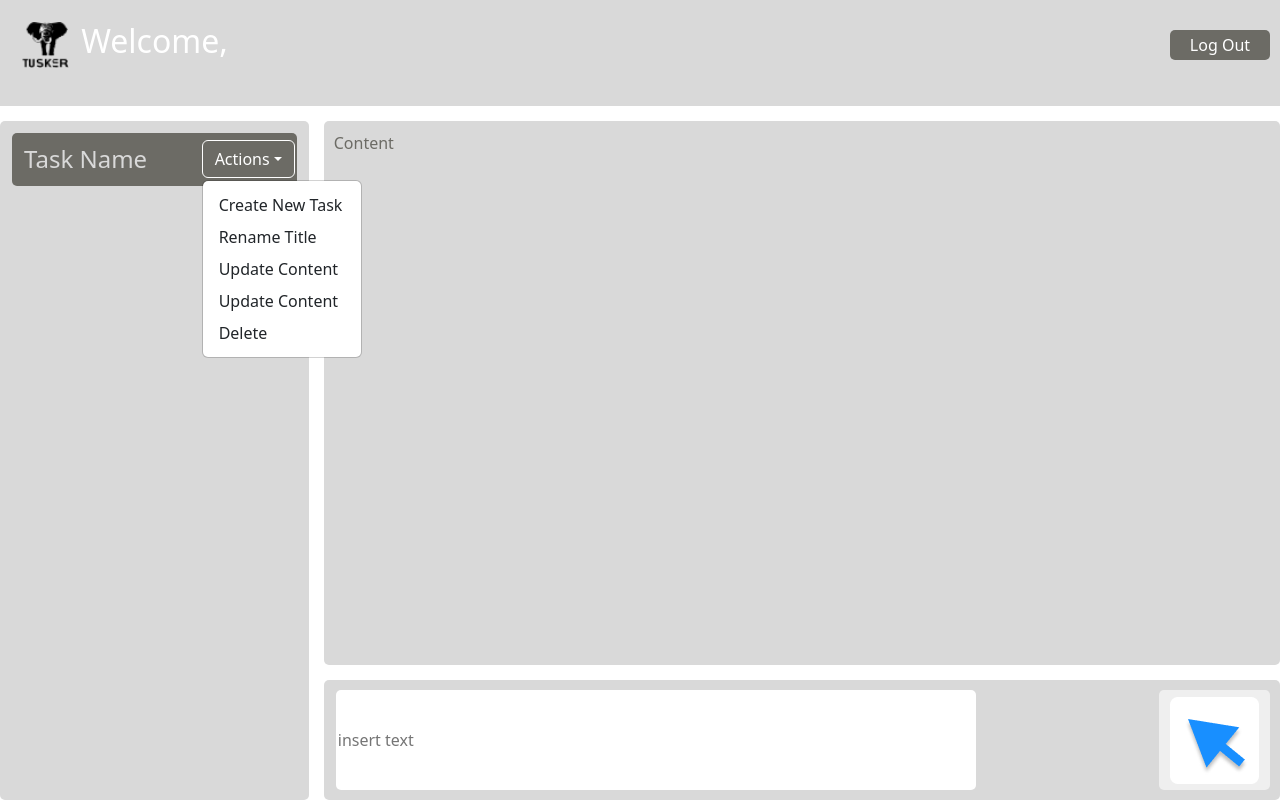
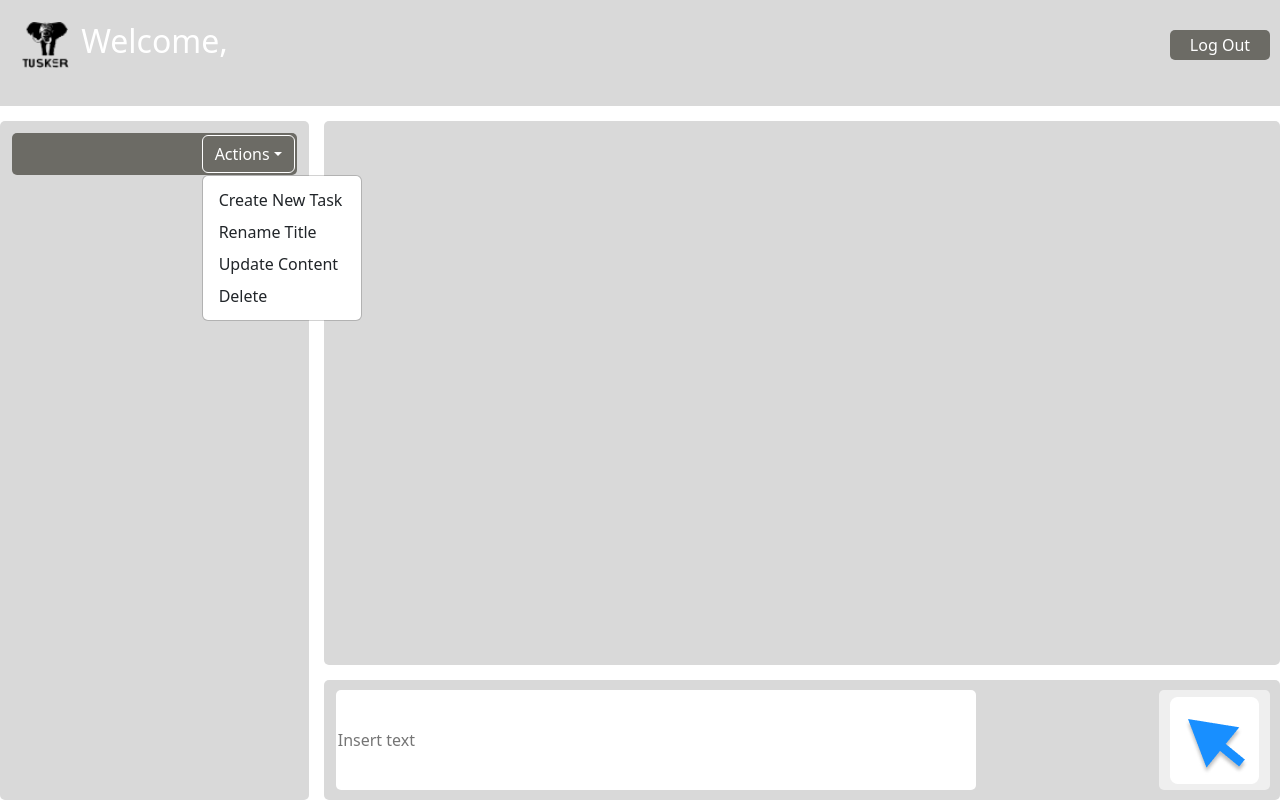
Before and after one commit to Ramis-alt/module-4-final, a React (Vite) app: page /main in a window 1280 px wide. Both pictures are taken after a click on the button "Actions". Built offline with nearby package versions, Linux system fonts and the light colour scheme.

Commit message:
Made changes to rendering logic as well as passed some functions to the parent component

```diff
--- a/src/assets/components/DropdownMenu.jsx
+++ b/src/assets/components/DropdownMenu.jsx
@@ -1,52 +1,21 @@
 import React from 'react';
 import Dropdown from 'react-bootstrap/Dropdown';
-import { deleteTask, updateTask, createTask, getTasks } from '../../ApiServices/TasksService';
 
-//the DropdownMenu function will make HTTP requests to the backend
-//and return the data to the user
+function DropdownMenu({ taskId, props }) {
+  // const [selectedAction, setSelectedAction] = useState(null);
 
-function DropdownMenu({ taskId }) {
-//fetches the tasks
-  const handleFetchedTasks = async () => {
+  // Function to delete the task
+  const handleDeleteTask = async () => {
     try {
-      await getTasks();
-    } catch (error) {
-      console.error('Error fetching tasks:', error);
-    }
-  };
-//creates new content for the task
-  const handleNewContentTask = async () => {
-    try {
-      await createTask(taskId);
-    } catch (error) {
-      console.error('Error creating task:', error);
-    }
-  };
-
-//deletes content and title for the task
-  const handleDeletedTask = async () => {
-    try {
-      await deleteTask(taskId);
+      // Make a DELETE request to delete the task
+      await fetch(`/delete_content/${taskId}`, {
+        method: 'DELETE',
+      });
     } catch (error) {
       console.error('Error deleting task:', error);
     }
   };
-//updates the content for the task. Will need to be tied to the input field in the Footer.jsx
-  const handleUpdatedTask = async () => {
-    try {
-      await updateTask(taskId);
-    } catch (error) {
-      console.error('Error updating task:', error);
-    }
-  };
-//renames the title for the task. Will need to be tied to the input field in the Footer.jsx
-  const handleRenamedTask = async () => {
-    try {
-      await updateTask(taskId);
-    } catch (error) {
-      console.error('Error renaming task:', error);
-    }
-  };
+
   return (
     <Dropdown className='fixed--button'>
       <Dropdown.Toggle variant="Primary" id="dropdown-basic">
@@ -54,11 +23,10 @@ function DropdownMenu({ taskId }) {
       </Dropdown.Toggle>
 
       <Dropdown.Menu>
-        <Dropdown.Item href="#/action-1" onClick={handleFetchedTasks}>Create New Task</Dropdown.Item>
-        <Dropdown.Item href="#/action-2" onClick={handleRenamedTask}>Rename Title</Dropdown.Item>
-        <Dropdown.Item href="#/action-3" onClick={handleUpdatedTask}>Update Content</Dropdown.Item>
-        <Dropdown.Item href="#/action-4" onClick={handleNewContentTask}>Update Content</Dropdown.Item>
-        <Dropdown.Item href="#/action-5" onClick={handleDeletedTask}>Delete</Dropdown.Item>
+        <Dropdown.Item href="#/action-1" onClick={() =>setSelectedAction('create')}>Create New Task</Dropdown.Item>
+        <Dropdown.Item href="#/action-2" onClick={() =>setSelectedAction('rename')}>Rename Title</Dropdown.Item>
+        <Dropdown.Item href="#/action-3" onClick={() =>setSelectedAction('update')}>Update Content</Dropdown.Item>
+        <Dropdown.Item href="#/action-4" onClick={() =>handleDeleteTask}>Delete</Dropdown.Item>
       </Dropdown.Menu>
     </Dropdown>
   );
--- a/src/assets/components/Footer.jsx
+++ b/src/assets/components/Footer.jsx
@@ -1,24 +1,54 @@
 import React from 'react'
+import { useState } from 'react'
 
 //the footer will make HTTP requests to the backend and update the data
 //it will also rename the sidebar elements
 
+//the footer will have conditional statements based on the dropdown menu
+//the footer will have a button that will submit the data to the backend
 
-const Footer = () => {
+const Footer = ({ handleCreateTask, handleRenameTask, handleUpdateContent }) => {
+  const [selectedAction, setSelectedAction] = useState(null);
+  const [inputValue, setInputValue] = useState('');
+
+  const handleSubmit = (e) => {
+    e.preventDefault();
+    switch (selectedAction) {
+      case 'create':
+        handleCreateTask(inputValue);
+        break;
+      case 'rename':
+        handleRenameTask(inputValue);
+        break;
+      case 'update':
+        handleUpdateContent(inputValue);
+        break;
+      default:
+        break;
+    }
+    setInputValue('');
+  };
+
   return (
     <footer className='footer--container--edit'>
       <div className='form--container'>
-    <form className='form--edit'>
+        <form className='form--edit' onSubmit={handleSubmit}>
           <label></label>
-        <input className='input--footer' type='text' placeholder='insert text'></input>
+          <input
+            className='input--footer'
+            type='text'
+            placeholder='Insert text'
+            value={inputValue}
+            onChange={(e) => setInputValue(e.target.value)}
+          />
         </form>
       </div>
       <div className="button--footer--container">
-    <button className='footer--button'><img className='image--footer--edit' src='./src/images/Submitblue-button.png'/></button>
+        <button type="submit" form="form--edit" className='footer--button'><img className='image--footer--edit' src='./src/images/Submitblue-button.png'/></button>
       </div>
+    </footer>
+  );
+};
 
-</footer>
-  )
-}
 
 export default Footer
--- a/src/assets/components/MainContent.jsx
+++ b/src/assets/components/MainContent.jsx
@@ -4,10 +4,10 @@ import 'popper.js';
 import 'bootstrap';
 
 //the content here will update based on the sidebar selection and the backend
-const MainContent = () => {
+const MainContent = ({ content }) => {
   return (
     <main>
-        <p className='content--edit'>Content</p>
+        {content && <p className='content--edit'>{content}</p>}
     </main>
   )
 }
--- a/src/assets/components/Sidebar.jsx
+++ b/src/assets/components/Sidebar.jsx
@@ -13,61 +13,21 @@ import DropdownMenu from './DropdownMenu';
 //each of the h3 elements will be update through useState and the backend
 
 const Sidebar = () => {
-  // const [newTitleValue, setNewTitleValue] = useState('');
-  // const [editTitleId, setEditTitleId] = useState('null');
-  // const [currentTitleEditing, setCurrentTitleEditing] = useState('');
 
-  // const [titulo, setTitulo] = useState('');
 
-  // useEffect(() => {
-  //   const fetchUser = async () => {
-  //     const user = await getUser();
-  //     console.log(user);
-  //   }
-  //   fetchUser();
-  // }, [])
-
-//   useEffect(() => {
-//     fetchTasks();
-//   }, []);
-
-//   const fetchTasks = async () => {
-//     const tasks = await getTasks();
-//     setTitulo(tasks.title);
-//   }
-
-//  const handleCreatedTitle = async () => {
-//     await createTask({ newTitleValue });
-//     fetchTasks();
-//  }
-
-//  const handleDeletedTitle = async (id) => {
-//     await deleteTask(id);
-//     fetchTasks();
-//   }
-
-  const handleUpdateTitle = async (id) => {
-    await updateTask({ id, title: currentTitleEditing });
-    setEditTitleId(null);
-    fetchTasks();
-  }
-  // create a state for the sidebar
-  // const {open, setOpen} = React.useState(false)
-  // console.log(open)
   return (
-
     <aside>
       <div className='side--content'>
         <div className='sidebar--edit'>
-          <h4 className='tasks--edit'>Task Name</h4>
+          <h4 className='tasks--edit'>{}</h4>
         </div>
         <div className='sidebar--dropdown'>
-          <DropdownMenu/>
+          <DropdownMenu />
         </div>
       </div>
     </aside>
-
-  )
+  );
 }
 
+
 export default Sidebar
--- a/src/assets/components/pages/MainPage.jsx
+++ b/src/assets/components/pages/MainPage.jsx
@@ -1,14 +1,67 @@
-import { useState, useEffect } from 'react'
+// import { useState, useEffect } from 'react'
 import React from 'react'
 import Navbar from '../Navbar'
 import Sidebar from '../Sidebar'
 import MainContent from '../MainContent'
 import Footer from '../Footer'
-import { Link } from 'react-router-dom'
-// import {createTask, getTasks, deleteTask, updateTask} from '../../ApiServices/TasksService'
-// import { getUser } from '../../../ApiServices/UserService'
+// import { Link } from 'react-router-dom'
 
-const MainPage = () => {
+
+const MainPage = ({ taskId }) => {
+
+    const handleCreateTask = async () => {
+        try {
+          await fetch('/user-new-content', {
+            method: 'POST',
+            headers: {
+              'Content-Type': 'application/json',
+            },
+            body: JSON.stringify({
+              newContentValue: '', // Set default content value here
+              newDateValue: new Date().toISOString(), // Set default date value here
+            }),
+          });
+        } catch (error) {
+          console.error('Error creating task:', error);
+        }
+      };
+
+      // Function to rename the title of the task
+      const handleRenameTask = async () => {
+        try {
+          // Make a PUT request to update the title of the task
+          await fetch(`/update_title/${taskId}`, {
+            method: 'PUT',
+            headers: {
+              'Content-Type': 'application/json',
+            },
+            body: JSON.stringify({
+              title: 'New Title', // Set new title value here
+            }),
+          });
+        } catch (error) {
+          console.error('Error renaming task:', error);
+        }
+      };
+
+      // Function to update the content of the task
+      const handleUpdateContent = async () => {
+        try {
+          // Make a PUT request to update the content of the task
+          await fetch(`/update_content/${taskId}`, {
+            method: 'PUT',
+            headers: {
+              'Content-Type': 'application/json',
+            },
+            body: JSON.stringify({
+              content: 'New Content', // Set new content value here
+            }),
+          });
+        } catch (error) {
+          console.error('Error updating task content:', error);
+        }
+      };
+
   return (
 <React.Fragment>
     <section>
@@ -23,7 +76,11 @@ const MainPage = () => {
                 <MainContent />
             </div>
             <div className="footer--bar">
-                <Footer />
+                <Footer
+                    handleCreateTask={handleCreateTask}
+                    handleRenameTask={handleRenameTask}
+                    handleUpdateContent={handleUpdateContent}
+                />
             </div>
         </div>
     </section>
```
Also changed, not shown: 1 other file (tests, documents, lock files or other folders). Lines whose indentation alone changed are shown as unchanged.
